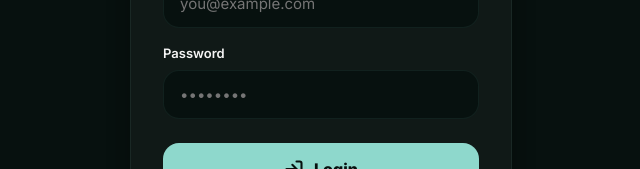
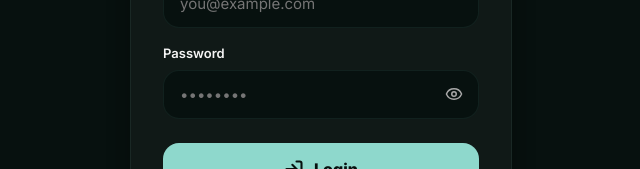
Before and after one commit to Tjayyy2112/letsbunk_frontend, a React (Vite) app: page / in a window 1280 px wide. Shown: the part 401-570 px from the top of the page, without its empty margins (319-959 px from the left). Built offline with nearby package versions, Linux system fonts and the light colour scheme; no server answers.

Commit message:
feat: password toggle and dynamic user greeting

```diff
--- a/src/screens/AuthScreen.jsx
+++ b/src/screens/AuthScreen.jsx
@@ -1,6 +1,6 @@
 import { useState } from 'react';
 import { motion, AnimatePresence } from 'framer-motion';
-import { BookOpen, LogIn, UserPlus } from 'lucide-react';
+import { BookOpen, LogIn, UserPlus, Eye, EyeOff } from 'lucide-react';
 import { useStore } from '../store/useStore';
 
 export default function AuthScreen() {
@@ -8,6 +8,7 @@
   const [email, setEmail] = useState('');
   const [password, setPassword] = useState('');
   const [name, setName] = useState('');
+  const [showPassword, setShowPassword] = useState(false);
 
   const { login, register, loading, error } = useStore();
 
@@ -132,21 +133,34 @@
 
           <div>
             <div style={{ marginBottom: 6, fontSize: 13, fontWeight: 600, color: 'var(--text-primary)' }}>Password</div>
+            <div style={{ position: 'relative' }}>
               <input
-              type="password"
+                type={showPassword ? "text" : "password"}
                 required
                 value={password}
                 onChange={(e) => setPassword(e.target.value)}
                 placeholder="••••••••"
                 style={{
                   width: '100%', background: 'var(--bg)', border: '1px solid var(--border)',
-                borderRadius: 16, padding: '14px 16px', color: 'var(--text-primary)',
+                  borderRadius: 16, padding: '14px 44px 14px 16px', color: 'var(--text-primary)',
                   fontSize: 15, outline: 'none', transition: 'border-color 0.2s',
                   boxSizing: 'border-box'
                 }}
                 onFocus={(e) => e.target.style.borderColor = 'var(--accent)'}
                 onBlur={(e) => e.target.style.borderColor = 'var(--border)'}
               />
+              <button
+                type="button"
+                onClick={() => setShowPassword(!showPassword)}
+                style={{
+                  position: 'absolute', right: 12, top: '50%', transform: 'translateY(-50%)',
+                  background: 'none', border: 'none', color: 'var(--text-secondary)',
+                  cursor: 'pointer', padding: 4, display: 'flex', alignItems: 'center', justifyContent: 'center'
+                }}
+              >
+                {showPassword ? <EyeOff size={18} /> : <Eye size={18} />}
+              </button>
+            </div>
           </div>
 
           <AnimatePresence>
--- a/src/screens/TodayScreen.jsx
+++ b/src/screens/TodayScreen.jsx
@@ -23,7 +23,7 @@
 ];
 
 export default function TodayScreen() {
-  const { subjects, settings, streak, getTodayLectures, markAttendance, clearAttendance, getLogForDate } = useStore();
+  const { subjects, settings, streak, getTodayLectures, markAttendance, clearAttendance, getLogForDate, user } = useStore();
   const lectures   = getTodayLectures();
   const today      = format(new Date(), 'yyyy-MM-dd');
 
@@ -68,7 +68,7 @@
               {dayNames[now.getDay()]}, {format(now, 'MMM d')}
             </div>
             <h1 style={{ fontSize: 24, fontWeight: 800, color: 'var(--text-primary)', lineHeight: 1.2 }}>
-              {getGreeting()} 👋
+              {getGreeting()}, {user?.name?.split(' ')[0] || 'there'} 👋
             </h1>
             <p style={{ fontSize: 12, color: 'var(--text-secondary)', marginTop: 2 }}>
               Track smart. Bunk smarter.
```
Lines whose indentation alone changed are shown as unchanged.
